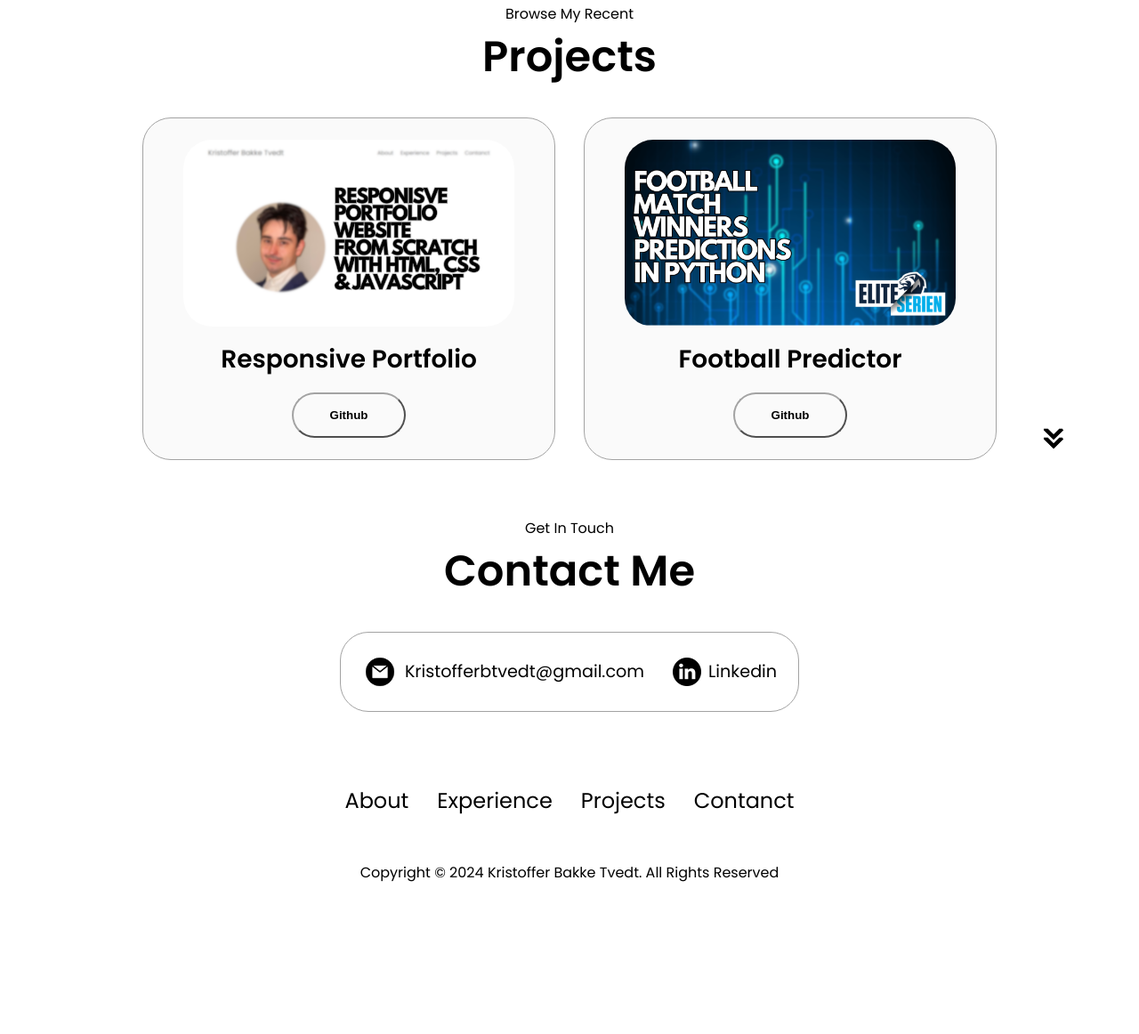
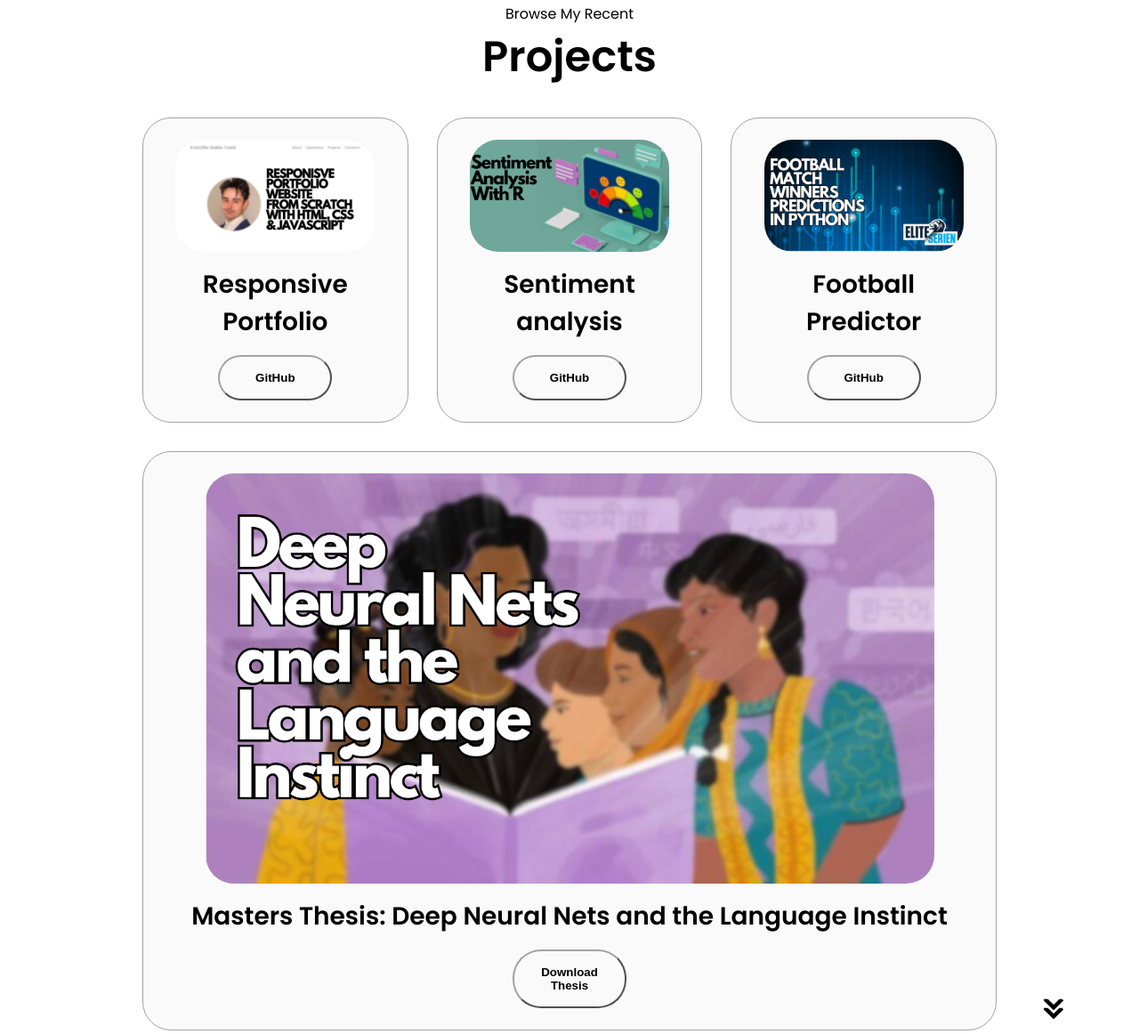
Before and after one commit to KristofferTvedt/portfolio, a plain HTML site: page index.html in a window 1280 px wide. Shown: the part 2461-3623 px from the top of the page at 89% size. Before the commit the page ends 3454 px from the top, so only its background shows below. Drawn offline with Linux system fonts and the light colour scheme.

Commit message:
Added 2 projects

```diff
--- a/index.html
+++ b/index.html
@@ -239,7 +239,7 @@
                   class="btn btn-color-2 project-btn"
                   onclick="location.href='https://www.github.com/KristofferTvedt/portfolio'"
                 >
-                  Github
+                  GitHub
                 </button>
                 <!-- <button
                   class="btn btn-color-2 project-btn"
@@ -252,8 +252,32 @@
             <div class="details-container color-container">
               <div class="article-container">
                 <img
+                  src="./assets/Sentiment_Analysis.png"
+                  alt="Project 2"
+                  class="project-img"
+                />
+              </div>
+              <h2 class="experience-sub-title project-title">Sentiment analysis</h2>
+              <div class="btn-container">
+                <button
+                  class="btn btn-color-2 project-btn"
+                  onclick="location.href='https://github.com/KristofferTvedt/sentiment_analysis'"
+                >
+                  GitHub <!--
+                </button>
+                <button
+                  class="btn btn-color-2 project-btn"
+                  onclick="window.open('./assets/Sentiment Analysis on the AI act.PDF')"
+                >
+                  Download Research Paper
+                </button> -->
+              </div>
+            </div>
+            <div class="details-container color-container">
+              <div class="article-container">
+                <img
                   src="./assets/predictor.png"
-                  alt="Project 2"
+                  alt="Project 3"
                   class="project-img"
                 />
               </div>
@@ -263,15 +287,38 @@
                   class="btn btn-color-2 project-btn"
                   onclick="location.href='https://github.com/KristofferTvedt/EliteserienPredictor'"
                 >
-                  Github
+                  GitHub
                 </button>
                 <!-- <button
                   class="btn btn-color-2 project-btn"
                   onclick="location.href='https://github.com/'"
                 >
                   Live Demo
+                </button> -->
+            </div>
+          </div>
+            <div class="details-container color-container">
+              <div class="article-container">
+                <img
+                  src="./assets/Deep Neural Nets and the Language Instinct.png"
+                  alt="Project 4"
+                  class="project-img"
+                />
+              </div>
+              <h2 class="experience-sub-title project-title">Masters Thesis: Deep Neural Nets and the Language Instinct</h2>
+              <div class="btn-container">
+                <button
+                  class="btn btn-color-2 project-btn"
+                  onclick="window.open('./assets/Masters_thesis__Deep_Neural_Nets_and_the_Language_Instinct.PDF')"
+                >
+                  Download Thesis
                 </button>
-              </div> -->
+                <!-- <button
+                  class="btn btn-color-2 project-btn"
+                  onclick="location.href='https://github.com/'"
+                >
+                  Live Demo
+                </button> -->
             </div>
           </div>
         </div>
```
Also changed, not shown: assets/Deep Neural Nets and the Language Instinct.png (added), assets/Sentiment_Analysis.png (added), 2 other files.
